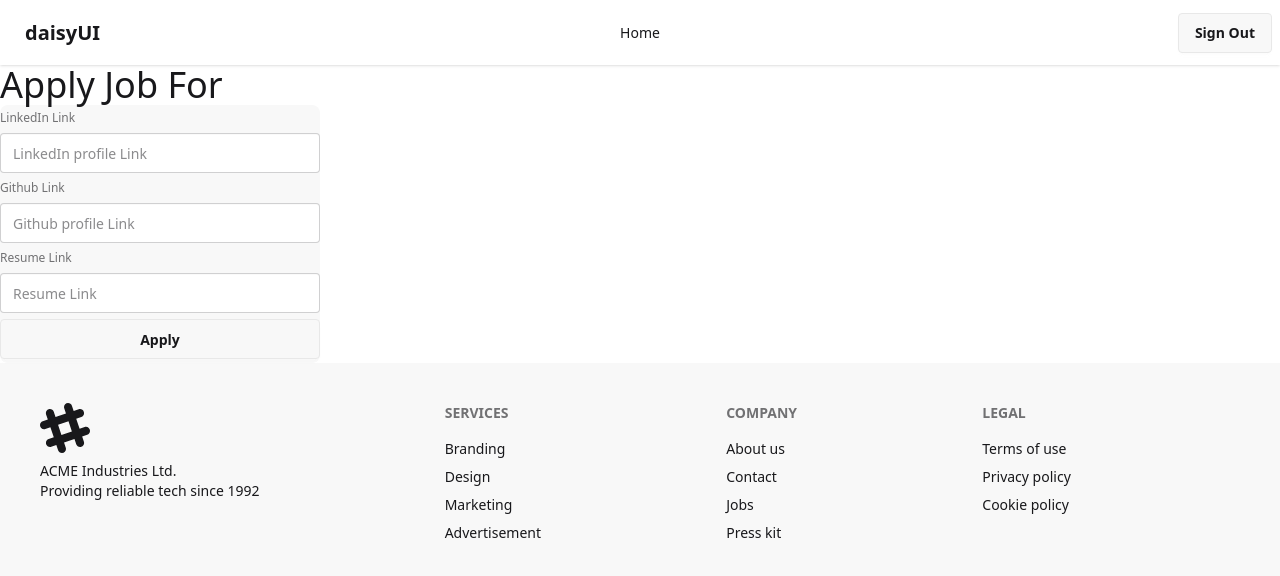
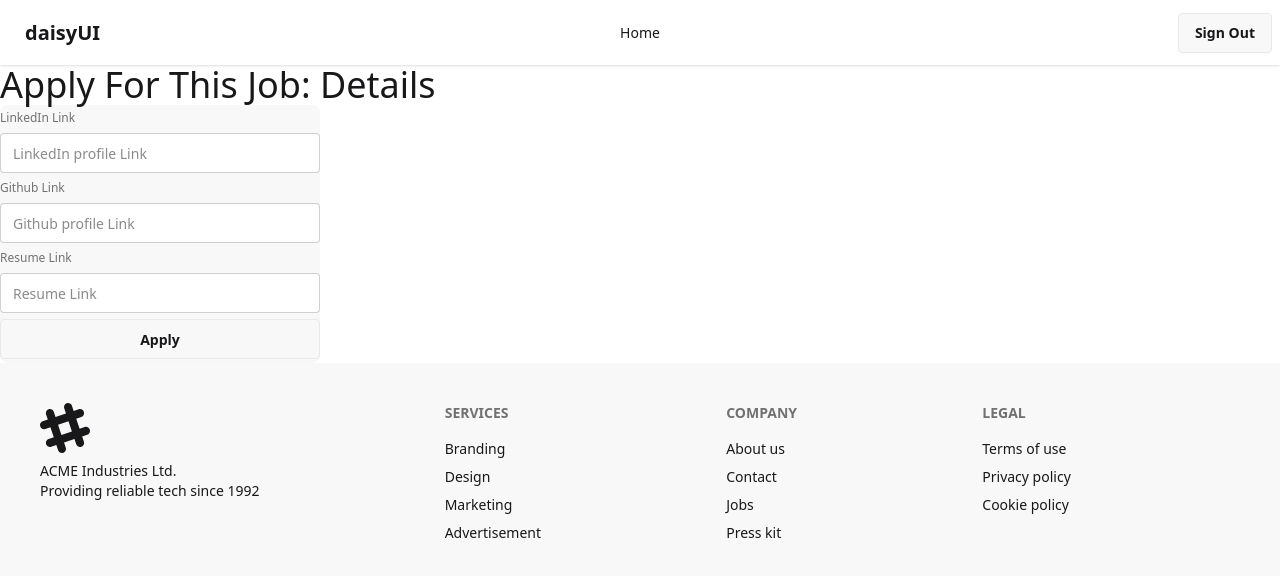
Before and after one commit to Samiul2024/CareerCodeClient, a React (Vite) app: page /jobApply/1 in a window 1280 px wide. Shown: the top 576 px of the page. Built offline with nearby package versions, Linux system fonts and the light colour scheme; no server answers; sample sign-in values are in the browser's storage.

Commit message:
extra jobapply to job details also added...

```diff
--- a/src/pages/JobApply/JobApply.jsx
+++ b/src/pages/JobApply/JobApply.jsx
@@ -1,5 +1,5 @@
 import React from 'react';
-import { useParams } from 'react-router';
+import { Link, useParams } from 'react-router';
 import useAuth from '../../hooks/useAuth';
 
 const JobApply = () => {
@@ -22,7 +22,8 @@ const JobApply = () => {
 
     return (
         <div>
-            <h3 className="text-4xl">Apply Job For</h3>
+            <h3 className="text-4xl">Apply For This Job: <Link to={`/jobs/${jobId}`}> Details
+            </Link> </h3>
             <form onSubmit={handleApplyFormSubmit}>
                 <fieldset className='fieldset bg-base-200 border-base-300 rounded-box w-xs'>
                     <label className='label'>
```
